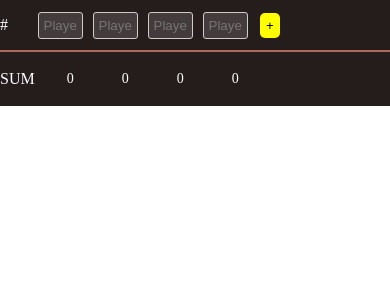
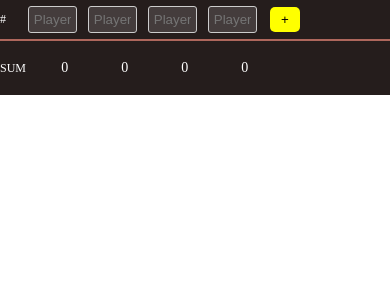
Before and after one commit to Potassium-chromate/tiny_app, a React (Vite) app: page / in a window 390 px wide. Shown: the top 300 px of the page. Built offline with nearby package versions, Linux system fonts and the light colour scheme.

Commit message:
Try to fix the display issue in mobile

```diff
--- a/src/App.css
+++ b/src/App.css
@@ -6,6 +6,7 @@ button {
     border: none;
     border-radius: 5px;
     cursor: pointer;
+    text-align: center;
 }
 
 button:hover {
@@ -38,7 +39,7 @@ body, html {
   max-width: 100vw;
   overflow-x: hidden;
   display: grid;
-  grid-template-columns: 30px repeat(4, 50px) 20px 25px;
+  grid-template-columns: 20px repeat(4, 55px) 30px 30px;
   gap: 5px;
   align-items: center;
 }
@@ -56,6 +57,7 @@ body, html {
 
 .input-row p {
   text-align: left;
+  font-size: 12px;
 }
 
 .input-row .input_rect{
```
